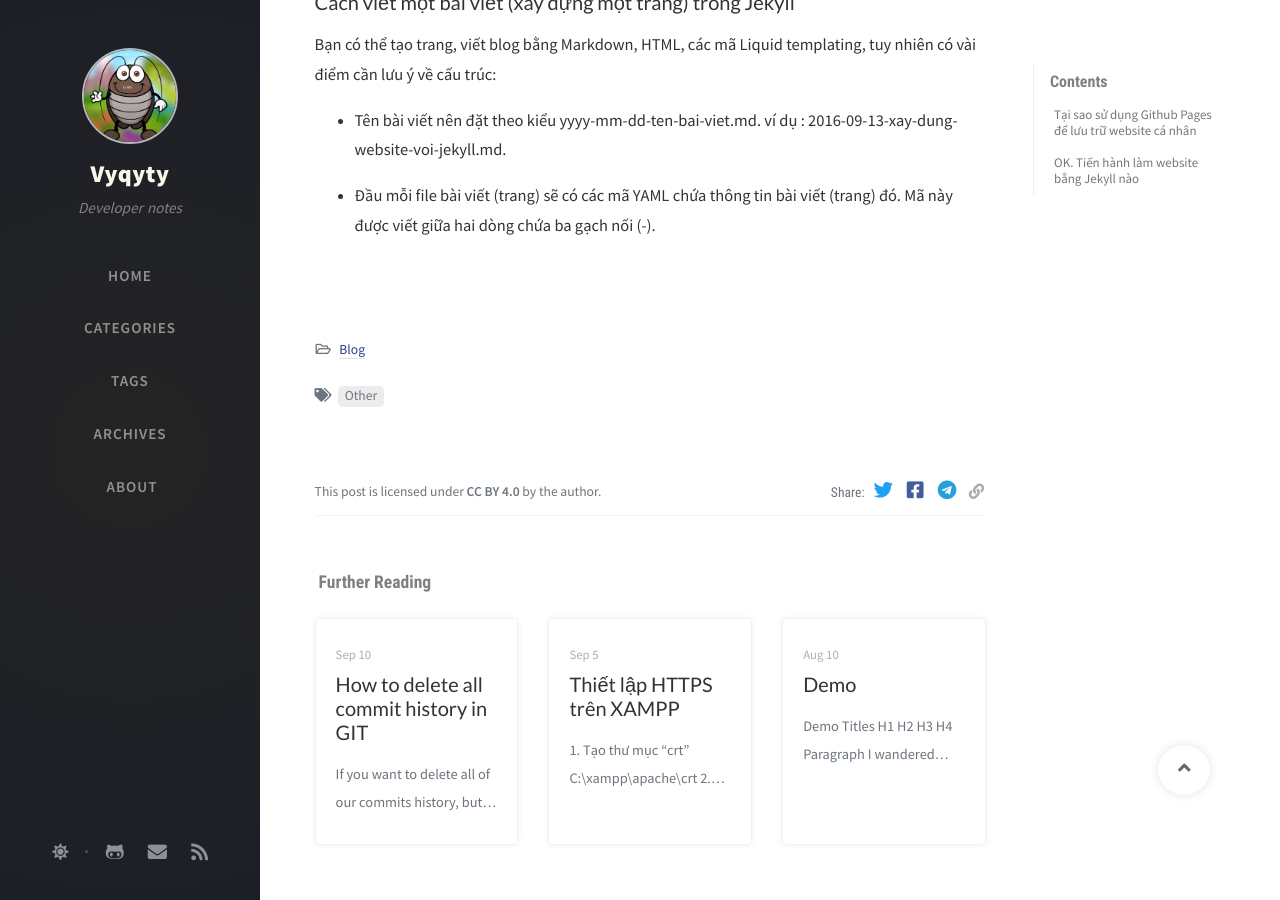
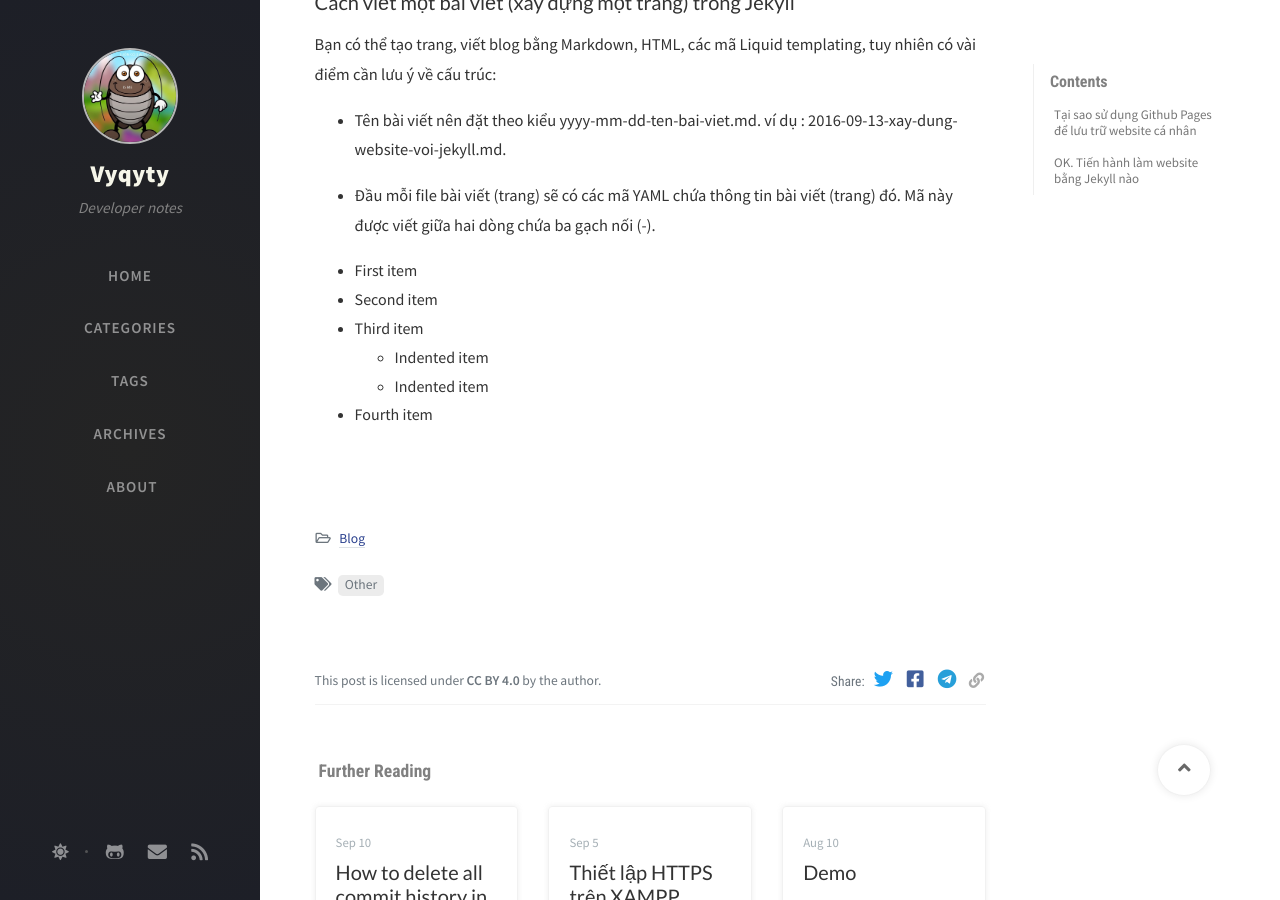
Before and after one commit to vyqyty/vyqyty.github.io, a Jekyll site: the page built from _posts/2020-10-14-tao-blog-voi-github.md, in a window 1280 px wide and 900 px high, scrolled down 2892 px. Built offline with Jekyll 4.4.1, drawn with Linux system fonts in a browser that asks for light colours; nearby versions of some CDN libraries; comment, search, counter and statistics services are not loaded.

Commit message:
Update 2020-10-14-tao-blog-voi-github.md

```diff
--- a/_posts/2020-10-14-tao-blog-voi-github.md
+++ b/_posts/2020-10-14-tao-blog-voi-github.md
@@ -68,3 +68,10 @@ Bạn có thể tạo trang, viết blog bằng Markdown, HTML, các mã Liquid
 * Tên bài viết nên đặt theo kiểu yyyy-mm-dd-ten-bai-viet.md. ví dụ : 2016-09-13-xay-dung-website-voi-jekyll.md.
 
 * Đầu mỗi file bài viết (trang) sẽ có các mã YAML chứa thông tin bài viết (trang) đó. Mã này được viết giữa hai dòng chứa ba gạch nối (-).
+
+- First item
+- Second item
+- Third item
+    - Indented item
+    - Indented item
+- Fourth item
```
